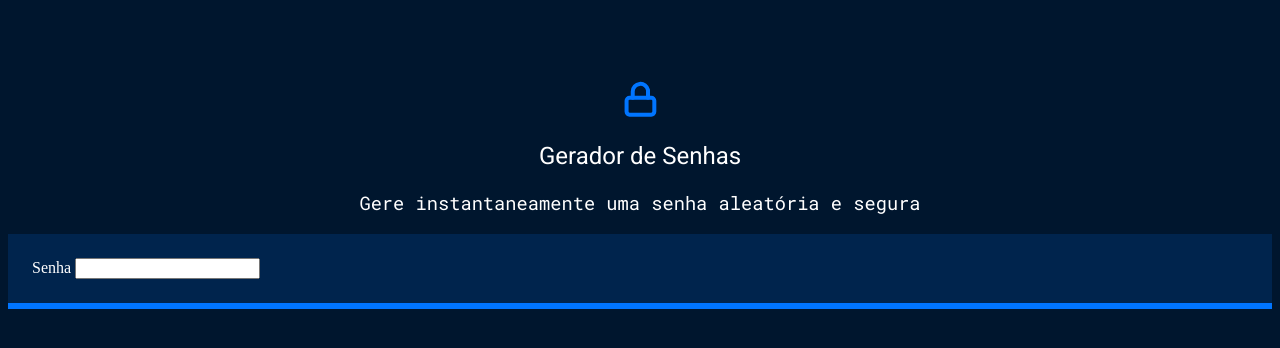
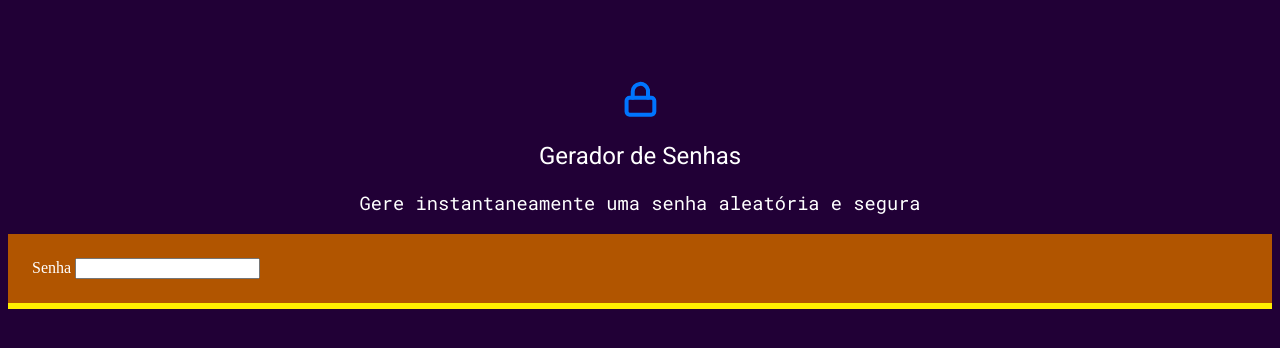
Before and after one commit to zyanayz1/Gerador-de-senha-AB, a plain HTML site: page index.html in a window 1280 px wide. Drawn offline with Linux system fonts and the light colour scheme.

Commit message:
Add files via upload

```diff
--- a/style.css
+++ b/style.css
@@ -1,9 +1,9 @@
 :root{
     --branco: white;
-    --corDeFundo:#00162E;
-    --fundoSenha: #00244D;
-    --fundoDeTexto: #001E40;
-    --borda: #0075ff;
+    --corDeFundo:#210036;
+    --fundoSenha: #b15500;
+    --fundoDeTexto: #00244d;
+    --borda: #ffee00;
     --roboto: "Roboto", sans-serif;
     --robotoMono: "Roboto Mono", monospace;
 }
```
